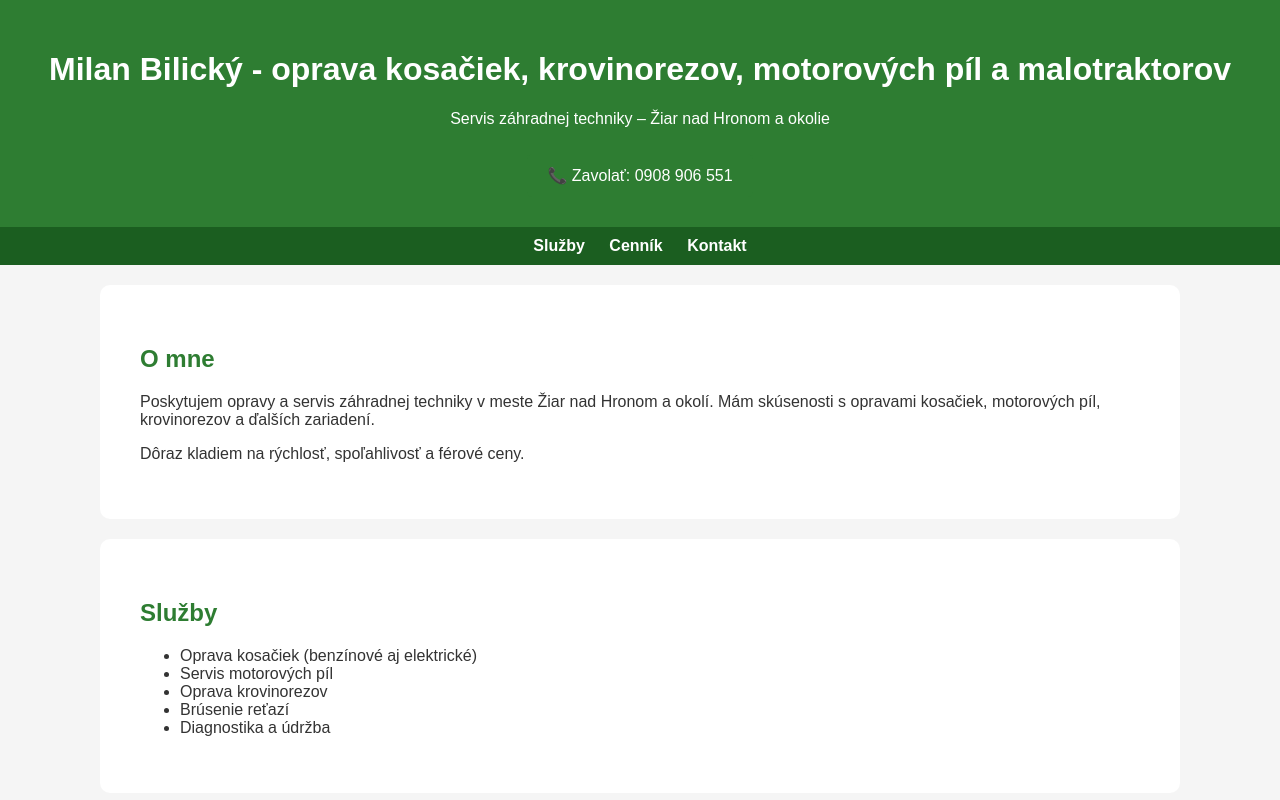
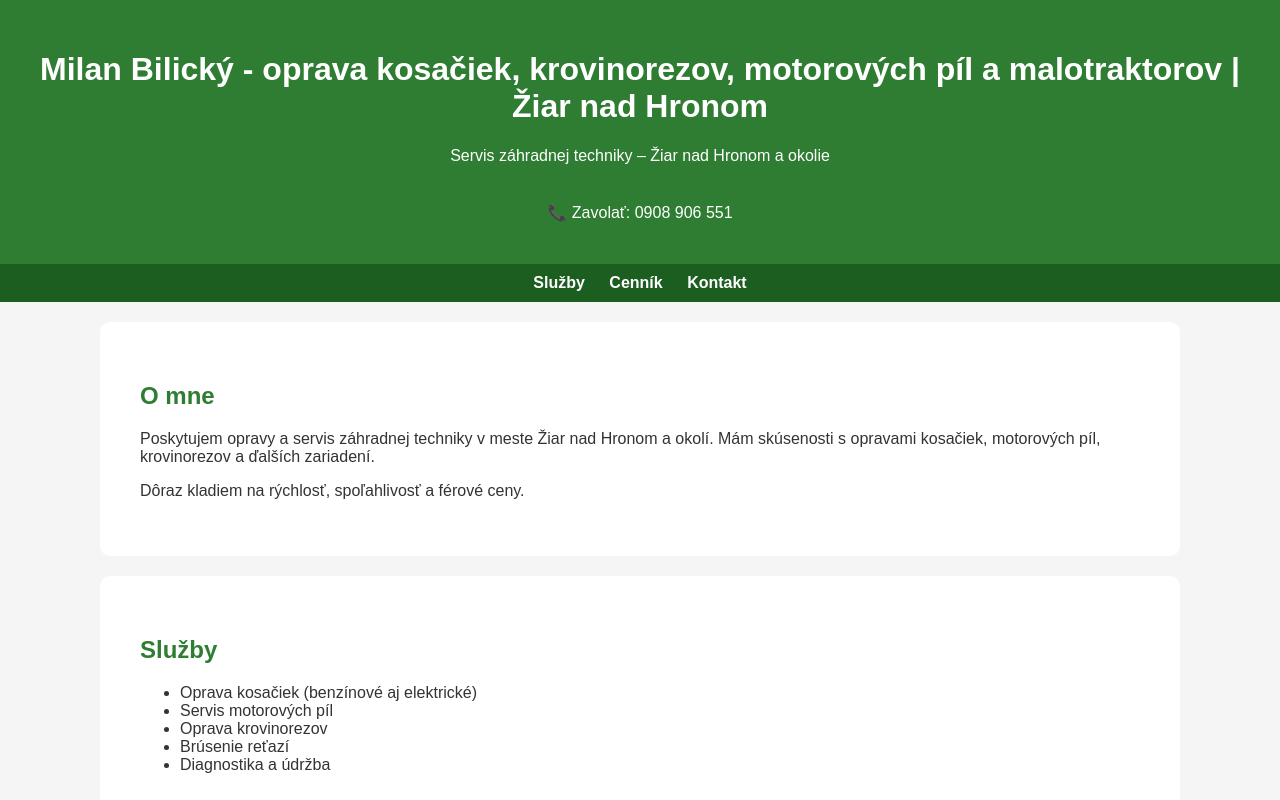
Before and after one commit to Bmilan230/Milan-Bilick---servis-z-hradnej-techniky, a plain HTML site: page index.html in a window 1280 px wide. Shown: the top 800 px of the page. Drawn offline with Linux system fonts and the light colour scheme.

Commit message:
Update index.html

```diff
--- a/index.html
+++ b/index.html
@@ -19,7 +19,7 @@
 <body>
 
 <header>
-  <h1>Milan Bilický - oprava kosačiek, krovinorezov, motorových píl a malotraktorov</h1>
+  <h1>Milan Bilický - oprava kosačiek, krovinorezov, motorových píl a malotraktorov | Žiar nad Hronom</h1>
   <p>Servis záhradnej techniky – Žiar nad Hronom a okolie</p>
   <a class="btn" href="tel:+421908906551">📞 Zavolať: 0908 906 551</a>
 </header>
```
